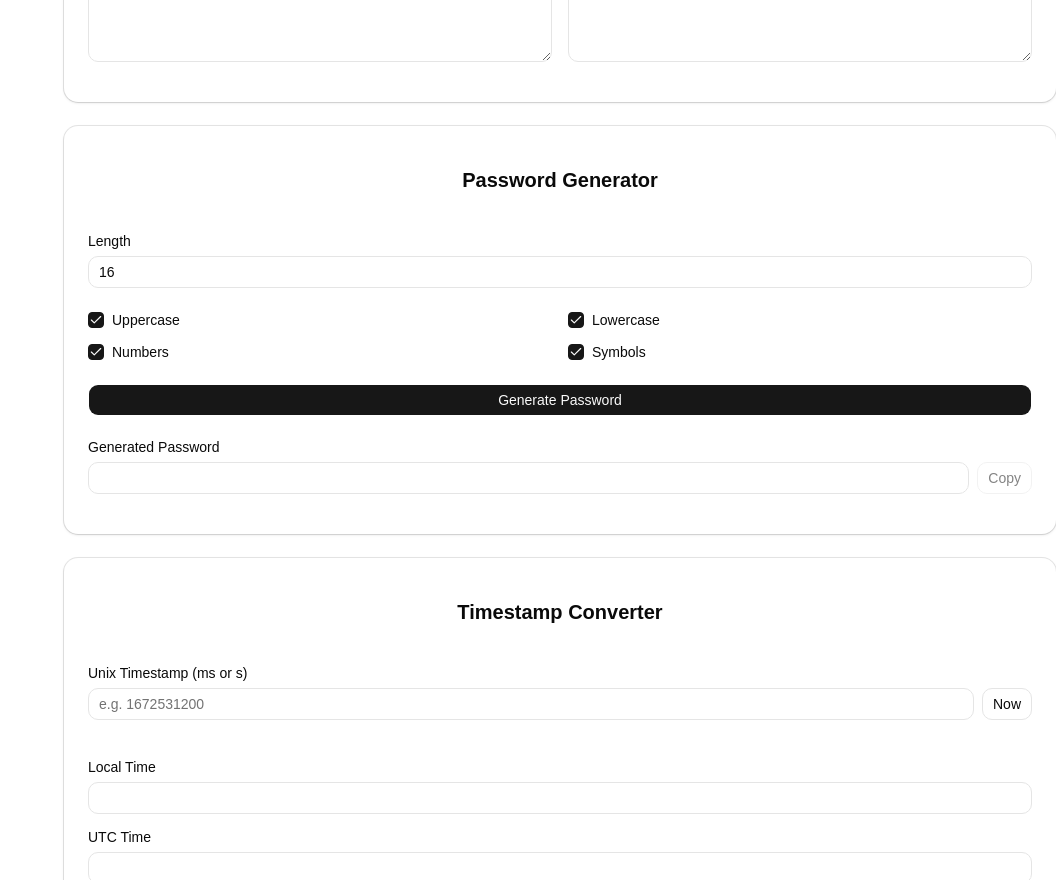
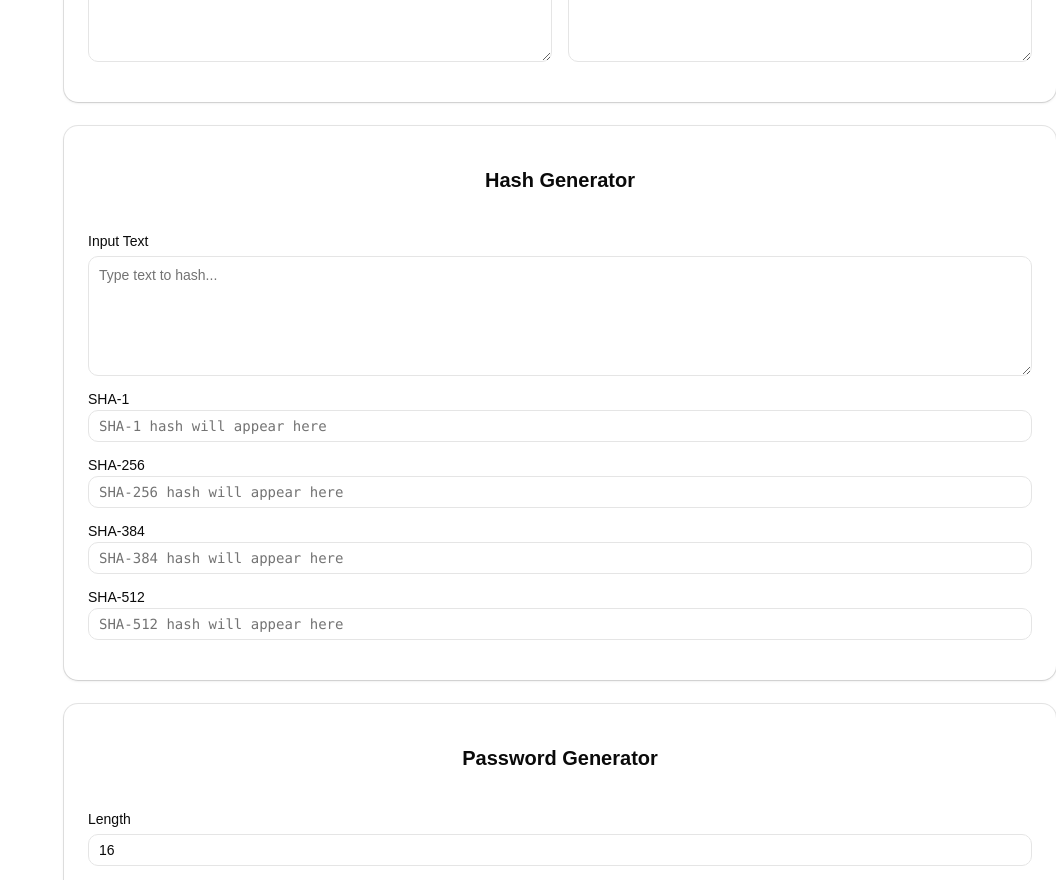
Before and after one commit to bkallaus/quick, a React (Vite) app: page / in a window 1280 px wide. Shown: the part 1680-2560 px from the top of the page, without its empty margins (224-1280 px from the left). Built offline with nearby package versions, Linux system fonts and the light colour scheme.

Commit message:
feat: Add Hash Generator feature

```diff
--- a/src/App.tsx
+++ b/src/App.tsx
@@ -6,6 +6,7 @@ import IframeTester from "./components/iframe-tester";
 import ShareableList from "./components/shareable-list";
 import GenerateList from "./components/generate-list";
 import Base64Encoder from "./components/base64-encoder";
+import HashGenerator from "./components/hash-generator";
 import PasswordGenerator from "./components/password-generator";
 import TimestampConverter from "./components/timestamp-converter";
 import UnixPermissions from "./components/unix-permissions";
@@ -33,6 +34,7 @@ export default function App() {
           <div id="iframe-tester"><IframeTester /></div>
           <div id="generate-list"><GenerateList /></div>
           <div id="base64-encoder"><Base64Encoder /></div>
+          <div id="hash-generator"><HashGenerator /></div>
           <div id="password-generator"><PasswordGenerator /></div>
           <div id="timestamp-converter"><TimestampConverter /></div>
           <div id="unix-permissions"><UnixPermissions /></div>
--- /dev/null
+++ b/src/components/hash-generator.tsx
@@ -0,0 +1,82 @@
+import React, { useState, useEffect } from "react";
+import CalculationContainer from "./container";
+import { Label } from "./ui/label";
+import { Textarea } from "./ui/textarea";
+import { Input } from "./ui/input";
+
+const algorithms = ["SHA-1", "SHA-256", "SHA-384", "SHA-512"] as const;
+
+export default function HashGenerator() {
+  const [inputText, setInputText] = useState("");
+  const [hashes, setHashes] = useState<Record<string, string>>({
+    "SHA-1": "",
+    "SHA-256": "",
+    "SHA-384": "",
+    "SHA-512": "",
+  });
+
+  useEffect(() => {
+    async function calculateHashes() {
+      if (!inputText) {
+        setHashes({
+          "SHA-1": "",
+          "SHA-256": "",
+          "SHA-384": "",
+          "SHA-512": "",
+        });
+        return;
+      }
+
+      const encoder = new TextEncoder();
+      const data = encoder.encode(inputText);
+
+      const newHashes: Record<string, string> = {};
+      for (const algo of algorithms) {
+        try {
+          const hashBuffer = await crypto.subtle.digest(algo, data);
+          const hashArray = Array.from(new Uint8Array(hashBuffer));
+          const hashHex = hashArray
+            .map((b) => b.toString(16).padStart(2, "0"))
+            .join("");
+          newHashes[algo] = hashHex;
+        } catch (e) {
+          newHashes[algo] = "Error";
+        }
+      }
+      setHashes(newHashes);
+    }
+
+    calculateHashes();
+  }, [inputText]);
+
+  return (
+    <CalculationContainer>
+      <h4 className="w-full text-center mb-0 text-xl font-semibold">Hash Generator</h4>
+      <div className="w-full flex flex-col gap-4 mt-4">
+        <div className="flex flex-col gap-2 w-full">
+          <Label htmlFor="hash-input">Input Text</Label>
+          <Textarea
+            id="hash-input"
+            value={inputText}
+            onChange={(e) => setInputText(e.target.value)}
+            placeholder="Type text to hash..."
+            className="w-full min-h-[120px]"
+          />
+        </div>
+        <div className="flex flex-col gap-4 w-full">
+          {algorithms.map((algo) => (
+            <div key={algo} className="flex flex-col gap-1 w-full">
+              <Label>{algo}</Label>
+              <Input
+                readOnly
+                value={hashes[algo]}
+                placeholder={`${algo} hash will appear here`}
+                className="font-mono text-sm"
+              />
+            </div>
+          ))}
+        </div>
+      </div>
+    </CalculationContainer>
+  );
+}
--- a/src/components/side-nav.tsx
+++ b/src/components/side-nav.tsx
@@ -11,6 +11,7 @@ const navItems = [
   { href: '#iframe-tester', label: 'Iframe Tester' },
   { href: '#generate-list', label: 'Generate List' },
   { href: '#base64-encoder', label: 'Base64 Encoder/Decoder' },
+  { href: '#hash-generator', label: 'Hash Generator' },
   { href: '#password-generator', label: 'Password Generator' },
   { href: '#timestamp-converter', label: 'Timestamp Converter' },
   { href: '#unix-permissions', label: 'Unix Permissions' },
```
Also changed, not shown: 2 other files (tests, documents, lock files or other folders).
